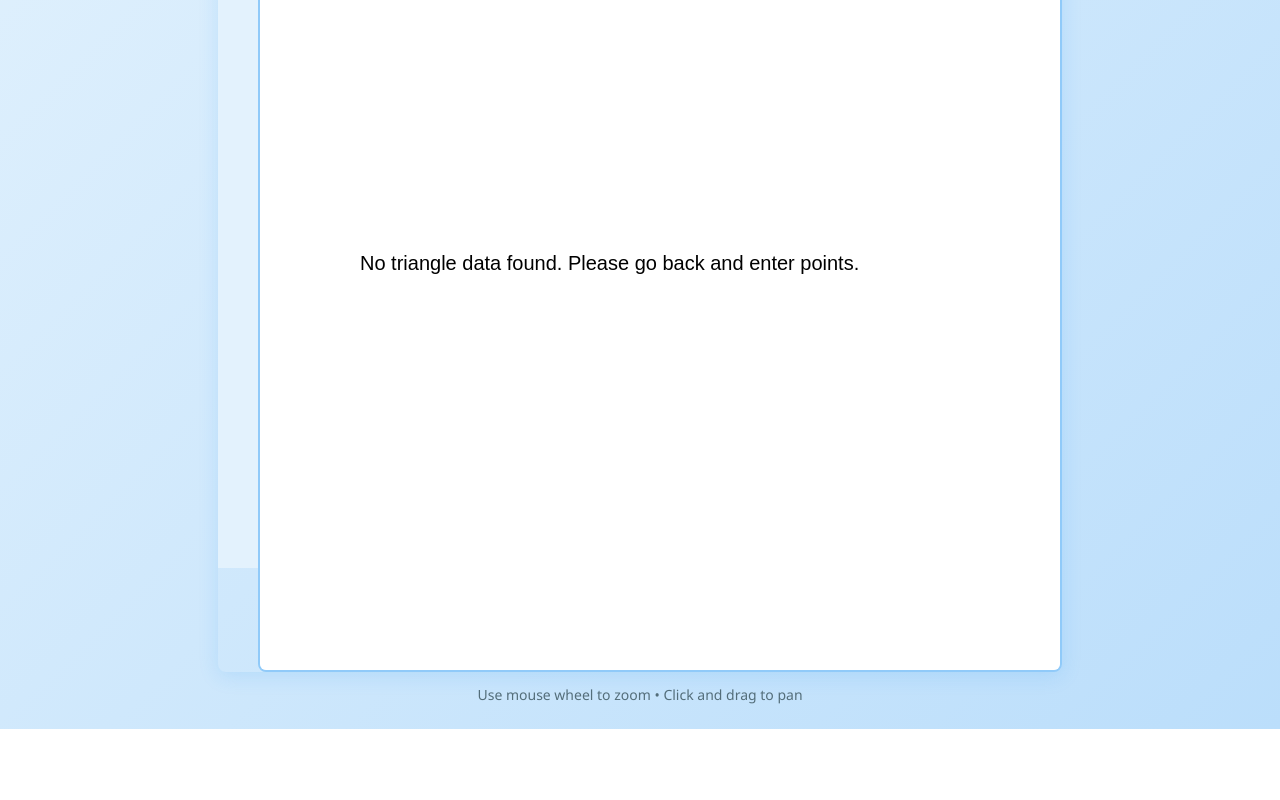
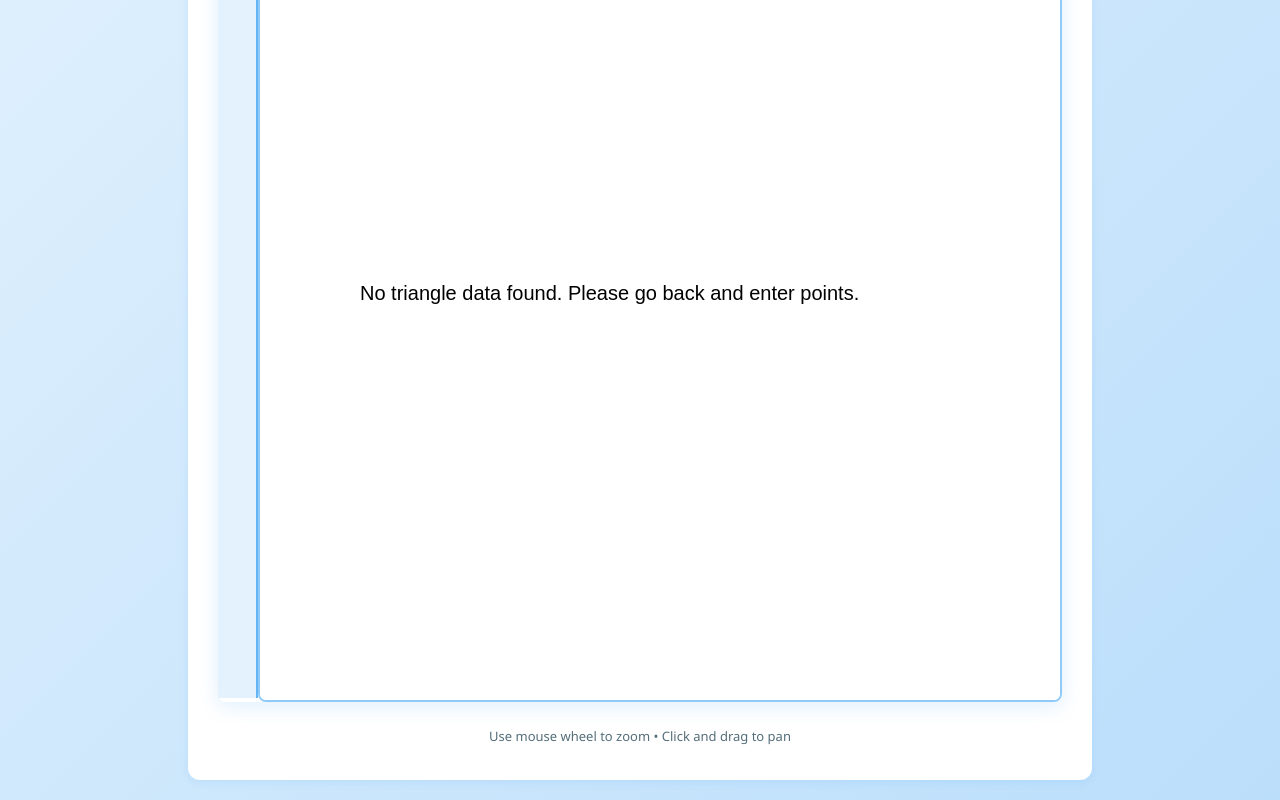
Before and after one commit to Yuvalheiman1/SmileCloudeHW, a plain HTML site: page display.html in a window 1280 px wide. Shown: the part 340-1140 px from the top of the page. Before the commit the page ends 1069 px from the top, so only its background shows below. Drawn offline with Linux system fonts and the light colour scheme.

Commit message:
fixed ruelr

```diff
--- a/css/style.css
+++ b/css/style.css
@@ -116,7 +116,9 @@ button:hover:not(:disabled) {
     transform: translateY(-1px);
     box-shadow: 0 4px 8px rgba(33, 150, 243, 0.3);
 }
-b0bec5;
+
+button:disabled {
+    background-color: #b0bec5;
     cursor: not-allowed;
     transform: none;
 }
@@ -137,8 +139,6 @@ b0bec5;
     position: relative;
     display: inline-block;
     margin: 0 auto;
-    padding-left: 40px; /* space for vertical ruler */
-    padding-top: 30px;  /* space for horizontal ruler */
     box-shadow: 0 4px 20px rgba(33, 150, 243, 0.15);
     border-radius: 8px;
     overflow: visible;
@@ -152,7 +152,8 @@ b0bec5;
     border-radius: 8px;
     background-color: #fafafa;
     position: relative;
-    margin: 0; /* flush inside container; padding on container makes room for rulers */
+    margin-left: 40px;
+    margin-top: 30px;
 }
 
 .ruler {
@@ -162,6 +163,7 @@ b0bec5;
     font-family: 'Courier New', monospace;
     position: absolute;
     overflow: hidden;
+    pointer-events: none; /* allow pan/zoom over rulers */
 }
 
 .ruler-horizontal {
@@ -169,15 +171,16 @@ b0bec5;
     width: 800px;
     top: 0;
     left: 40px;
-    border: 1px solid #90caf9;
     border-bottom: 2px solid #64b5f6;
 }
 
 .ruler-vertical {
     width: 40px;
-    height: 700px;
+    height: 800px;
     left: 0;
-    top: 30px;64b5f6;
+    top: 30px;
+    border-right: 2px solid #64b5f6;
+    writing-mode: vertical-lr;
 }
 
 canvas {
@@ -245,18 +248,22 @@ canvas:active {
 
 .instructions p {
     margin: 5px 0;
-    font-weight: 50olor: #4CAF50;
+    font-weight: 500;
 }
 
-.control-btn.back-btn:hover {
-    background-color: #45a049;
+/* ruler interaction overrides */
+.ruler-mark {
+    position: absolute;
+    white-space: nowrap;
+    color: #1976d2;
+    font-size: 10px;
+    font-weight: 500;
+    pointer-events: none;
 }
 
-.instructions {
-    text-align: center;
-    color: #666;
-    font-size: 14px;
-    margin-top: 10px;
+.ruler-tick {
+    pointer-events: none;
+}
 }
 
 .instructions p {
```
